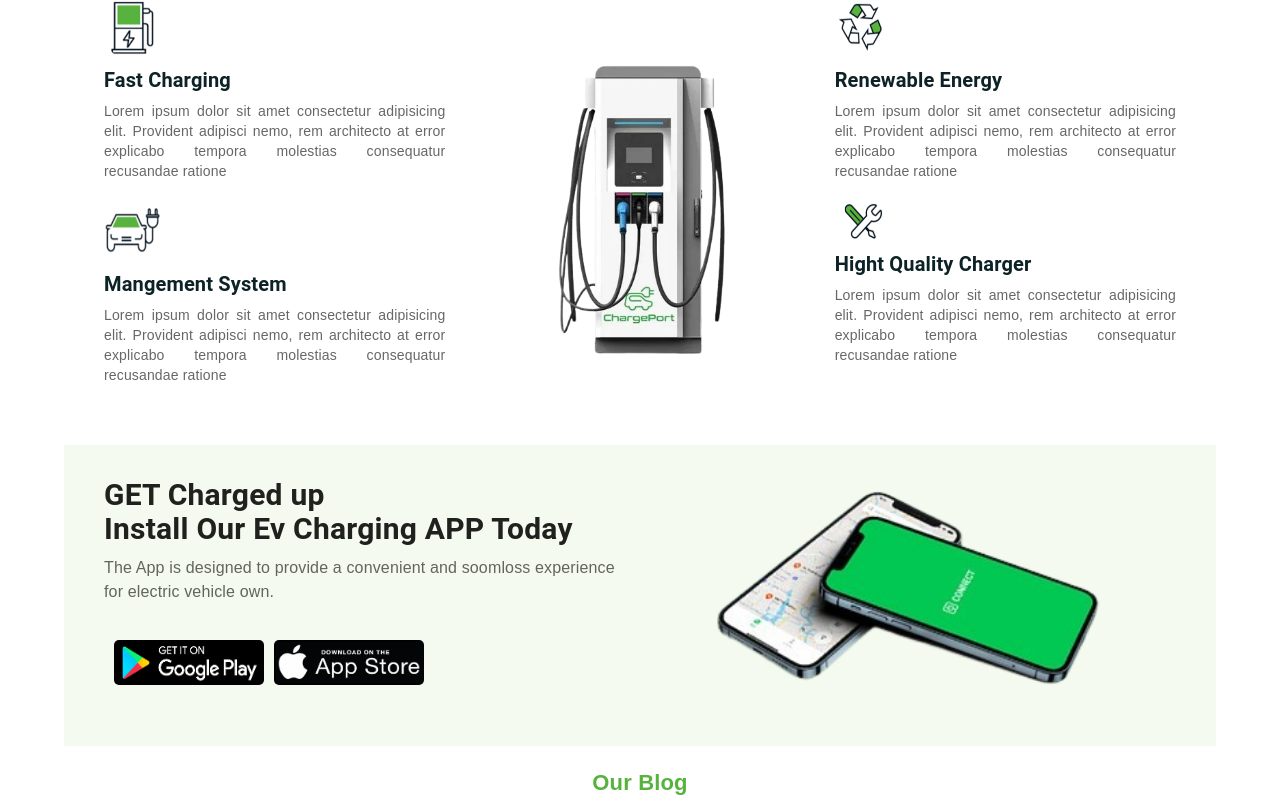
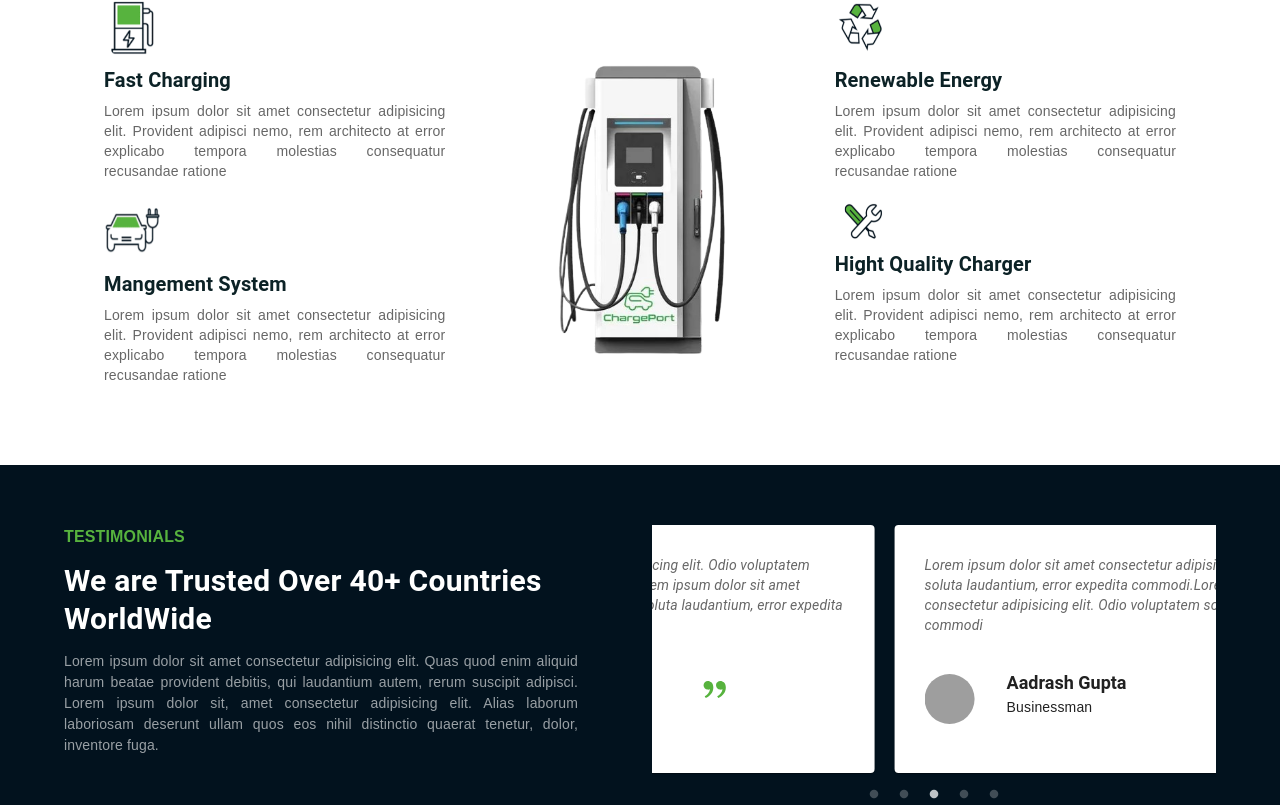
Before and after one commit to rohitsaini00140/Ev-charging-Static, a React (Create React App) app: page / in a window 1280 px wide. Shown: the part 1982-2787 px from the top of the page. Built offline with nearby package versions, Linux system fonts and the light colour scheme; grey boxes are pictures that could not be loaded.

Commit message:
testimaoils section creates

```diff
--- a/src/Pages/Home.jsx
+++ b/src/Pages/Home.jsx
@@ -3,6 +3,7 @@ import Banner from "../component/Banner"
 import Blog from "../component/blog/Blog"
 import ChargingStation from "../component/chargingStation/ChargingStation"
 import Quotes from "../component/quotes/Quotes"
+import Testimaonils from "../component/testimonails/Testimaonils"
 import WhoareWe from "../component/whoWeAre/WhoareWe"
 import WhyChoose from "../component/whyChoose/WhyChoose"
 // import Blog
@@ -14,6 +15,7 @@ function Home() {
       <WhoareWe/>
       <Quotes/>
       <WhyChoose/>
+        <Testimaonils/>
       <Appspic/>
       <Blog/>
     </div>
--- a/src/component/AppsPic/Appspic.jsx
+++ b/src/component/AppsPic/Appspic.jsx
@@ -6,9 +6,9 @@ function Appspic() {
     const playstore = require('../../img/play.png');
     const aapstore = require('../../img/app.png');
     const aapMobile = require('../../img/mobile.png');
-  return (
-<Container>
-      <Box sx={{ background: '#f4faef', padding: '20px 40px',marginTop:'30px'}}>
+    return (
+    <Container>
+      <Box sx={{ background: '#f4faef', padding: '20px 40px'}}>
         <Grid container spacing={2}>
           <Grid item xs={12} sm={6}>
             <Typography variant="h6" sx={{fontWeight:'600', fontSize:'30px',lineHeight:'34px',marginTop:'13px'}}>
@@ -42,7 +42,6 @@ function Appspic() {
             </Link>
              </Box>
             </Grid>
-
             </Grid>
           </Grid>
           <Grid item xs={12} sm={6}>
--- a/src/component/Banner.jsx
+++ b/src/component/Banner.jsx
@@ -40,15 +40,16 @@ function Banner() {
               xs: "80%"
             },
             color: "white",
-            marginLeft: "5rem",
-            margin: { xs: "0 1rem", sm: "0 2rem", md: "0 5rem" },
+            marginLeft: { xs: "0", sm: "0", md: "5rem" },
+            margin: { xs: "0", sm: "0", md: "0 5rem" },
             fontWeight: "700",
-            lineHeight: "4rem"
+            lineHeight: {xs: "42px", sm: "42px", md: "4rem"},
+            fontSize:{xs: "2rem", sm: "2rem", md: "3rem"}
           }}>
           Find EV Charging Stations and Get Ready to
           <Typography
             variant="h3"
-            sx={{ color: "rgb(87, 179, 62)", display: "inline", paddingLeft: "1rem", fontWeight: "700", }}
+            sx={{ color: "rgb(87, 179, 62)", display: "inline", paddingLeft: "1rem", fontWeight: "700",fontSize:{xs: "2rem", sm: "2rem", md: "3rem"} }}
           >Go Green</Typography>
         </Typography>
       </Box>
--- a/src/component/Blog/Blog.jsx
+++ b/src/component/Blog/Blog.jsx
@@ -88,6 +88,7 @@ function Blog() {
                   component="img"
                   alt={post.title}
                   height="250"
+                  borderRadius='5px'
                   image={post.image}
                   title={post.title}
                 />
--- a/src/component/Blog/blog.css
+++ b/src/component/Blog/blog.css
@@ -32,6 +32,6 @@
     padding: 8px !important;
 }
 .slick-slide img {
-  border-radius: 5px;
+
   display: block;
 }
--- a/src/component/quotes/Quotes.jsx
+++ b/src/component/quotes/Quotes.jsx
@@ -5,7 +5,7 @@ function Quotes() {
   return (
     <div>
      <Container>
-       <Box sx={{ background: '#232a2b', textAlign:'center', margin:'30px 0px', padding:{
+       <Box sx={{ background: '#02121e', textAlign:'center', margin:'30px 0px', padding:{
         xs: '10px 10px' ,
        sm: '10px 10px' ,
       md: '20px 40px' ,
@@ -13,11 +13,11 @@ function Quotes() {
      xl: '20px 40px'
        } ,marginTop:'0px'}}>
            <div sx={{display:'grid',placeItems:'center',margin:'0 auto'}}>
-           <FormatQuoteIcon sx={{color:'#99ff00',fontSize:'40px'}}/>
+           <FormatQuoteIcon sx={{color:'rgb(87, 179, 62)',fontSize:'40px'}}/>
            </div>
          <Typography sx={{color:'#fff',textAlign:'center'}}>
          "In Order To Have Clean Air In Cities, You Have To Go Electric" <br />
-           <b style={{color:'#99ff00'}}>- Elon Musk</b>
+           <b style={{color:'rgb(87, 179, 62)'}}>- Elon Musk</b>
          </Typography>
        </Box>
     </Container>
--- /dev/null
+++ b/src/component/testimonails/Testimaonils.jsx
@@ -0,0 +1,167 @@
+import React from 'react'
+import {Card, CardContent, CardMedia } from '@mui/material';
+import { Stack,Container,Grid,Typography } from "@mui/material";
+import Slider from 'react-slick';
+import { RiDoubleQuotesR } from "react-icons/ri";
+
+const blogPosts = [
+    {
+      title: 'Rohit Saini',
+      des: 'Software Enginner',
+      image: 'https://png.pngtree.com/png-clipart/20200225/original/pngtree-young-service-boy-vector-download-user-icon-vector-avatar-png-image_5257569.jpg',
+      content: 'Lorem ipsum dolor sit amet consectetur adipisicing elit. Odio voluptatem soluta laudantium, error expedita commodiLorem ipsum dolor sit amet consectetur adipisicing elit. Odio voluptatem soluta laudantium, error expedita commodi',
+    },
+    {
+      title: 'Shivani Shah',
+      des: 'Software Developer',
+      image: 'https://cdn1.iconfinder.com/data/icons/website-internet/48/website_-_female_user-512.png',
+      content: 'Lorem ipsum dolor sit amet consectetur adipisicing elit. Odio voluptatem soluta laudantium, error expedita commodi.Lorem ipsum dolor sit amet consectetur adipisicing elit. Odio voluptatem soluta laudantium, error expedita commodi',
+    },
+    {
+      title: 'Aadrash Gupta',
+      des: 'Businessman',
+      image: 'https://png.pngtree.com/png-clipart/20200225/original/pngtree-young-service-boy-vector-download-user-icon-vector-avatar-png-image_5257569.jpg',
+      content: 'Lorem ipsum dolor sit amet consectetur adipisicing elit. Odio voluptatem soluta laudantium, error expedita commodi.Lorem ipsum dolor sit amet consectetur adipisicing elit. Odio voluptatem soluta laudantium, error expedita commodi',
+    },
+    {
+      title: 'Notra Bolly',
+      des: 'Student',
+      image: 'https://cdn1.iconfinder.com/data/icons/website-internet/48/website_-_female_user-512.png',
+      content: 'Lorem ipsum dolor sit amet consectetur adipisicing elit. Odio voluptatem soluta laudantium, error expedita commodi.Lorem ipsum dolor sit amet consectetur adipisicing elit. Odio voluptatem soluta laudantium, error expedita commodi',
+    },
+
+    {
+      title: 'Satish Chauhan',
+      des: 'Car Driver',
+      image: 'https://png.pngtree.com/png-clipart/20200225/original/pngtree-young-service-boy-vector-download-user-icon-vector-avatar-png-image_5257569.jpg',
+      content: 'Lorem ipsum dolor sit amet consectetur adipisicing elit. Odio voluptatem soluta laudantium, error expedita commodi.Lorem ipsum dolor sit amet consectetur adipisicing elit. Odio voluptatem soluta laudantium, error expedita commodi',
+    },
+    // Add more posts as needed
+  ];
+function Testimaonils() {
+    const settings = {
+        infinite: true,
+        speed: 500,
+        slidesToShow: 1,
+        slidesToScroll: 1,
+        dots:true,
+        arrows: false,
+        autoplay: true, // Enable auto-sliding
+        autoplaySpeed: 3000, // Time between slides (in milliseconds)
+        responsive: [
+          {
+            breakpoint: 1024, // Large screens (e.g., desktops)
+            settings: {
+              slidesToShow: 1,
+              slidesToScroll: 1,
+              infinite: true,
+            },
+          },
+          {
+            breakpoint: 768, // Medium screens (e.g., tablets)
+            settings: {
+              slidesToShow: 1,
+              slidesToScroll: 1,
+              infinite: true,
+            },
+          },
+          {
+            breakpoint: 480, // Small screens (e.g., mobile phones)
+            settings: {
+              slidesToShow: 1,
+              slidesToScroll: 1,
+              infinite: true,
+            },
+          },
+        ],
+      };
+
+
+  return (
+  <>
+    <Stack sx={{ background: '#02121e', padding: '60px 0', marginTop:'50px' }}>
+    <Container>
+    <Grid container spacing={3}>
+    <Grid item xs={12}  md={6} sx={{padding:{
+  xs: '10px 10px',
+  sm: '10px 10px',
+  md: '10px 50px',
+  lg: '10px 50px',
+  xl: '10px 50px',
+    }
+
+    }}>
+    <span style={{ color: 'rgb(87, 179, 62)', textTransform:'uppercase', fontWeight: '600',fontSize:'16px' }}>Testimonials</span>
+    <Typography variant="h6" sx={{fontWeight:'600', fontSize:'30px', color: '#fff' , lineHeight:'38px',marginTop:'13px'}}>
+                We are Trusted Over 40+ Countries WorldWide
+            </Typography>
+            <Typography variant="p" sx={{ fontSize:'14px', textAlign:'justify', display:'block', color: '#fff9',marginTop:'13px'}}>
+               Lorem ipsum dolor sit amet consectetur adipisicing elit. Quas quod enim aliquid harum beatae provident debitis, qui laudantium autem, rerum suscipit adipisci. Lorem ipsum dolor sit, amet consectetur adipisicing elit. Alias laborum laboriosam deserunt ullam quos eos nihil distinctio quaerat tenetur, dolor, inventore fuga.
+            </Typography>
+
+    </Grid>
+    <Grid item xs={12}  md={6}>
+    <Slider {...settings} sx={{marginTop: '30px'}}>
+          {blogPosts.map((post, index) => (
+            <div key={index}>
+              <Card sx={{ margin: '0px 10px',padding: {
+                  xs: '30px 10px',
+                  sm: '30px 0px',
+                  md: '30px 30px',
+                  lg: '30px 3px',
+                  xl: '30px 30px',
+              } }}>
+              <Typography sx={{fontStyle:'oblique'}} variant="body2" color="text.secondary">
+                    {post.content}
+                  </Typography>
+                  <Grid container spacing={3}>
+                  <Grid item xs={10}  md={8}>
+                  <Stack direction="row" spacing={2} alignItems="center" sx={{ display: 'flex',marginTop:'20px' }}>
+          <CardMedia
+         component="img"
+         alt={post.title}
+        height="50"
+        width="50"
+         borderRadius='50%'
+        image={post.image}
+        sx={{ borderRadius: '50%',width:'50px' }}
+         title={post.title}
+    />
+    <CardContent sx={{marginTop:'20px'}}>
+      <Typography
+        variant="h5"
+        component="div"
+        sx={{
+          fontWeight: '600',
+          fontSize: '18px',
+          cursor: 'pointer',
+          zIndex: '999',
+          "&:hover": {
+            color: 'rgb(87, 179, 62)',
+            transition: '0.20s'
+          }
+        }}
+      >
+          {post.title}
+      </Typography>
+      <span style={{fontSize:'14px'}}>{post.des}</span>
+    </CardContent>
+  </Stack>
+         </Grid>
+          <Grid item xs={2}  md={4} sx={{ display: 'flex', alignItems: 'center' }}>
+          <RiDoubleQuotesR style={{ fontSize: '30px',color:'rgb(87, 179, 62)' }} />
+          </Grid>
+          </Grid>
+          </Card>
+            </div>
+          ))}
+        </Slider>
+      </Grid>
+    </Grid>
+    </Container>
+   </Stack>
+   </>
+  )
+}
+
+export default Testimaonils
--- a/src/index.css
+++ b/src/index.css
@@ -7,7 +7,6 @@
 .css-16janke-MuiStack-root>:not(style):not(style){
   margin: auto !important;
 }
-
 .css-hud6bj-MuiLinearProgress-bar1{
 background-color: #56a745 !important;
 }
@@ -27,3 +26,10 @@ background-color: #56a745 !important;
   padding-left: 0px !important;
 }
 }
+.slick-dots li button{
+  color: white !important;
+}
+.slick-dots li button:before{
+  color: white !important;
+  font-size: 10px !important;
+}
--- a/src/layout/header/Header.jsx
+++ b/src/layout/header/Header.jsx
@@ -21,8 +21,8 @@ function Header() {
   return (
     <Stack
       sx={{
-        bgcolor: isBgcolor ? "rgb(35, 42, 43)" : "transparent",
-        height: "6.5rem",
+        bgcolor: isBgcolor ? "#02121e" : "transparent",
+        height: "5.5rem",
         width: "100%",
         position: "fixed",
         top: 0,
@@ -63,7 +63,7 @@ function Header() {
                 transition:'0.5s',
 
                 "&:hover": {
-                  color: "rgb(87, 179, 62)",
+                  color: "#61e93d",
                   transition:'0.5s'
                 },
                 color: location.pathname === ele.path ? "#ff6600" : "white"
@@ -86,8 +86,8 @@ function Header() {
           <Button
             variant="outlined"
             sx={{
-              borderColor: "rgb(87, 179, 62)",
-              color: "rgb(87, 179, 62)",
+              borderColor: "#61e93d",
+              color: "#61e93d",
               width: "5%",
             }}
           >
```
Also changed, not shown: src/layout/Footer.jsx (+20 -20 lines), src/layout/drawerNavbar/DrawerNavbar.jsx (+9 -12 lines), src/img/quotes.png (added).
